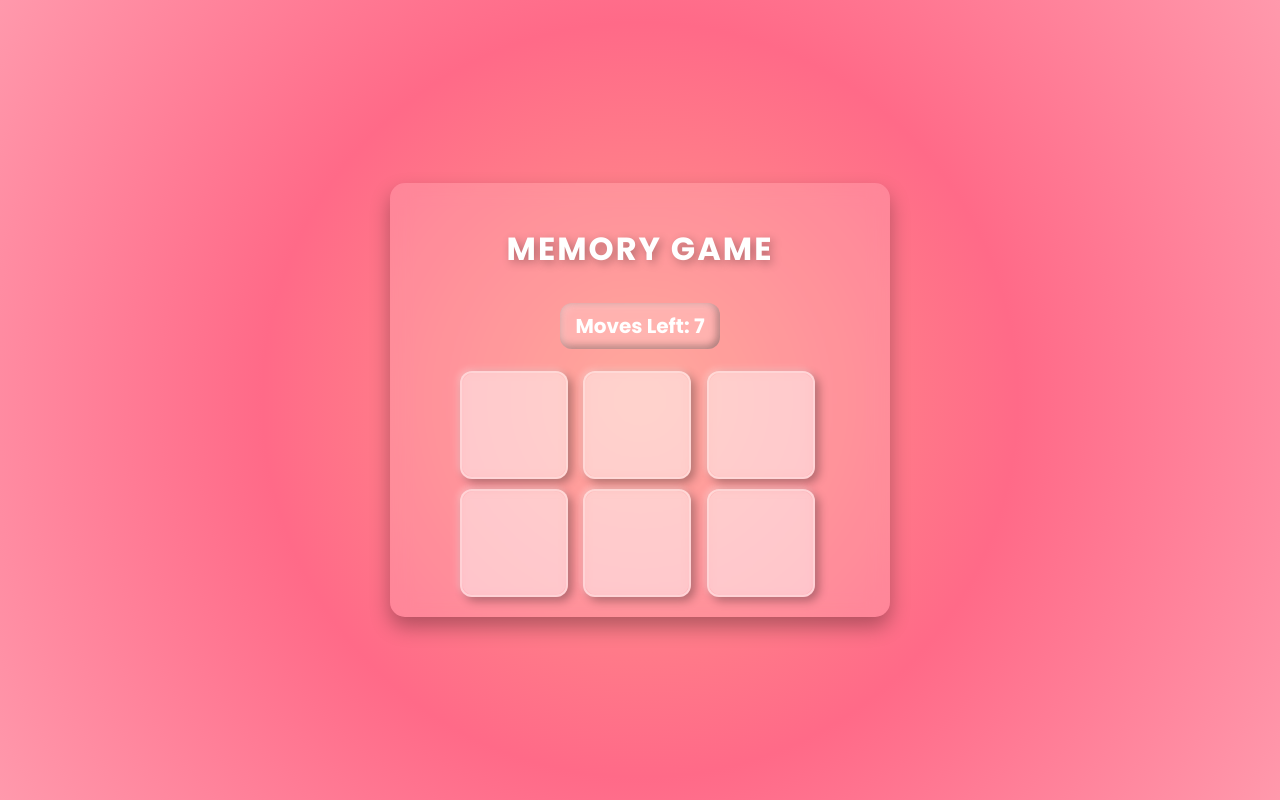
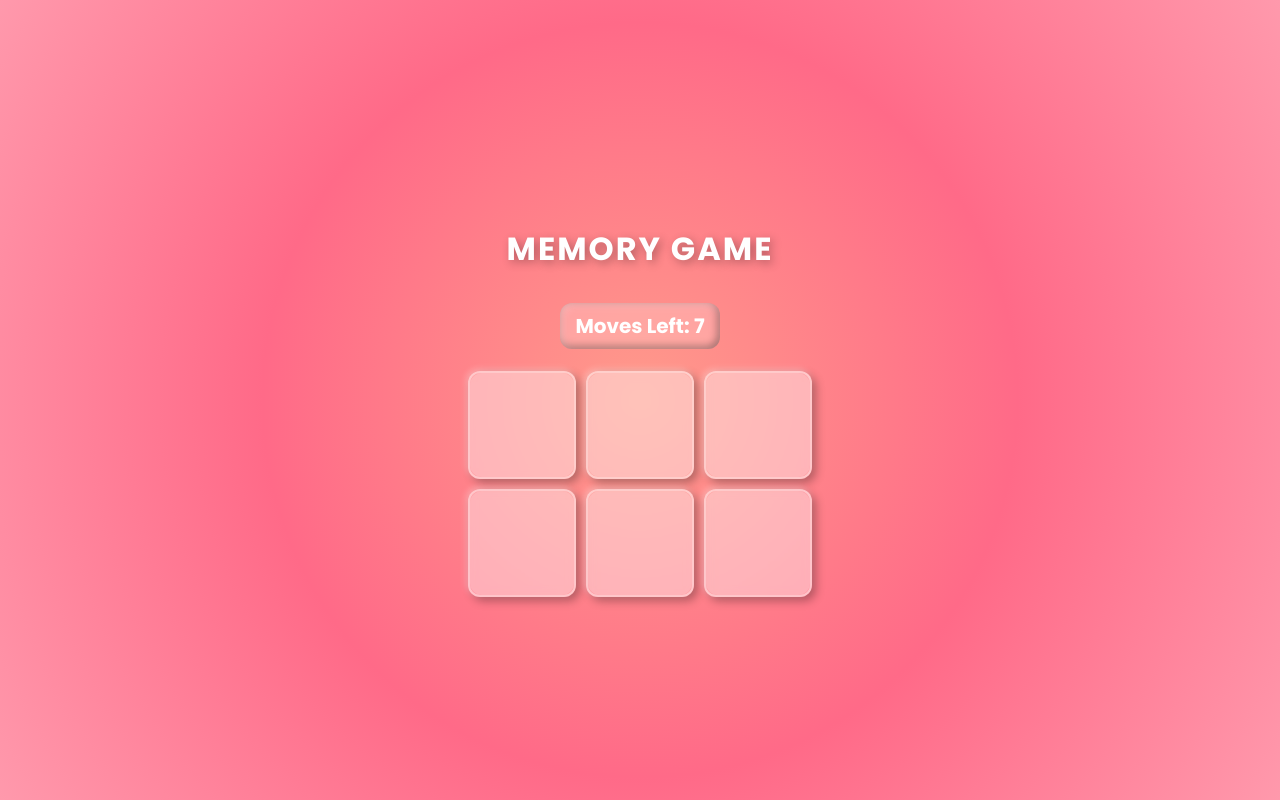
Before and after one commit to DYF-Software/memory, a plain HTML site: page index.html in a window 1280 px wide. Drawn offline with Linux system fonts and the light colour scheme.

Commit message:
gamecontainer

```diff
--- a/style.css
+++ b/style.css
@@ -16,20 +16,6 @@ body {
     touch-action: manipulation;
 }
 
-.game-container {
-    display: flex;
-    flex-direction: column;
-    align-items: center;
-    justify-content: center;
-    width: 90vw;
-    max-width: 500px;
-    padding: 20px;
-    box-sizing: border-box;
-    backdrop-filter: blur(10px);
-    background: rgba(255, 255, 255, 0.15);
-    border-radius: 15px;
-    box-shadow: 0 10px 20px rgba(0, 0, 0, 0.3);
-}
 
 h1 {
     font-size: clamp(22px, 4vw, 32px);
```
